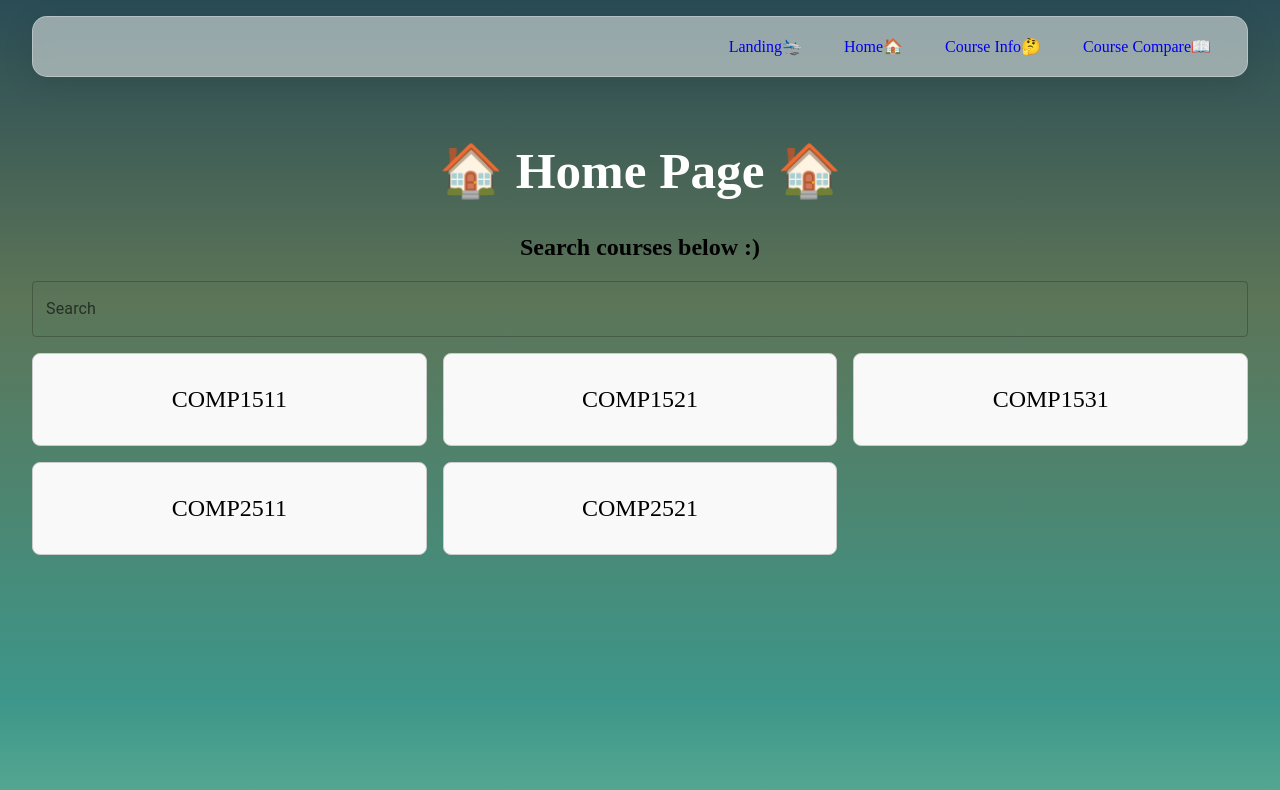
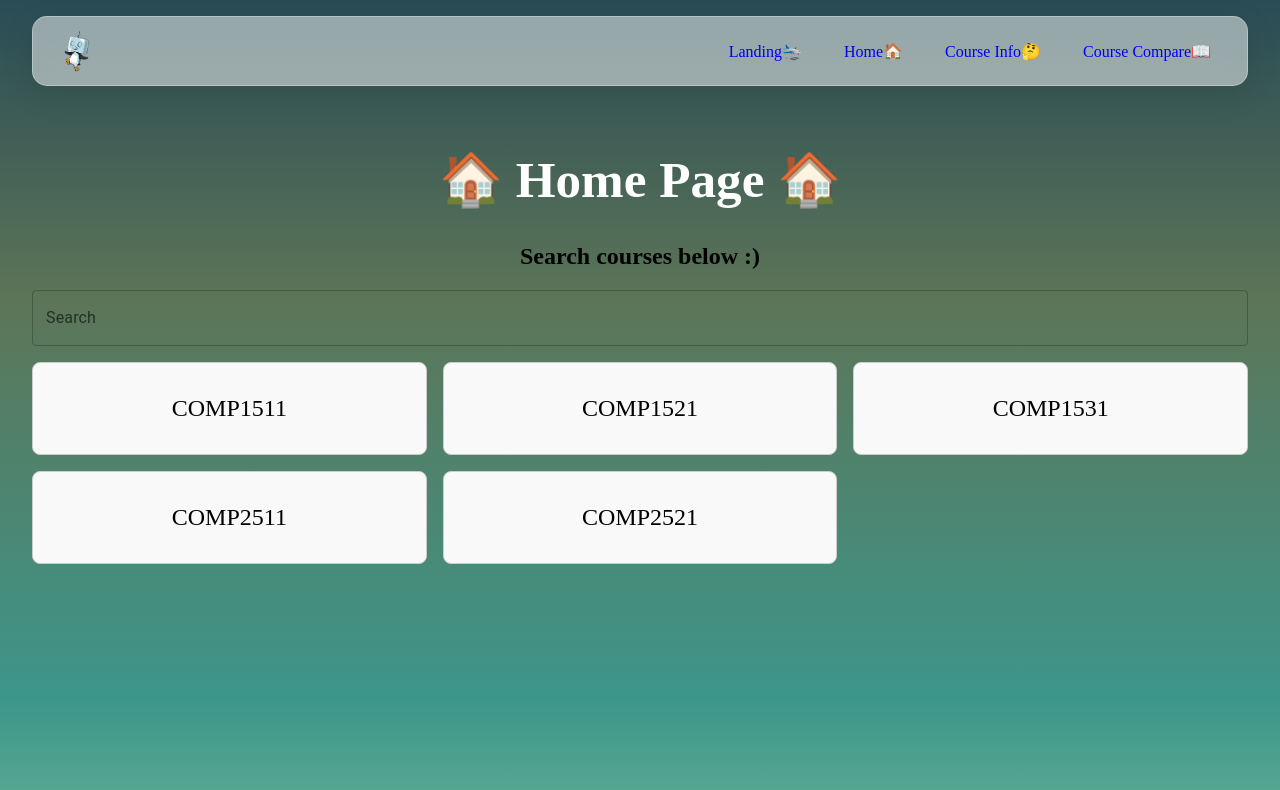
Before and after one commit to devsoc-unsw/trainee-ice-25t1, a React (Vite) app in the folder frontend/: page / in a window 1280 px wide. Both pictures are taken after a click on the button "Get Started". Shown: the top 790 px of the page. Built offline with nearby package versions, Linux system fonts and the light colour scheme.

Commit message:
Change icon, add logo and easter egg

```diff
--- a/frontend/index.html
+++ b/frontend/index.html
@@ -2,7 +2,7 @@
 <html lang="en">
   <head>
     <meta charset="UTF-8" />
-    <link rel="icon" type="image/svg+xml" href="/vite.svg" />
+    <link rel="icon" type="image/png" href="/funny_lil_pokemon.png" />
     <link href="https://fonts.googleapis.com/css2?family=Kaushan+Script&display=swap" rel="stylesheet">
     <link href="https://fonts.googleapis.com/css2?family=Karla:ital,wght@0,200..800;1,200..800&display=swap" rel="stylesheet">
     <meta name="viewport" content="width=device-width, initial-scale=1.0" />
--- a/frontend/src/components/NavBar/NavBar.css
+++ b/frontend/src/components/NavBar/NavBar.css
@@ -55,3 +55,8 @@ nav a.active {
     font-weight: bold;
     color: var( #007BFF);
 }
+
+.logo {
+    width: 3rem;
+    height: 3rem;
+}
--- a/frontend/src/components/NavBar/NavBar.tsx
+++ b/frontend/src/components/NavBar/NavBar.tsx
@@ -1,9 +1,13 @@
+import { Tooltip } from "@mui/material";
 import "./NavBar.css"
 
 const Navbar = () => {
     return (
         <div>
             <nav>
+                <Tooltip title="Hi! Pls save meee">
+                    <img src="/funny_lil_pokemon.png" alt="logo" className="logo"/>
+                </Tooltip>
                 <ul>
                     <li><a href="/">Landing🛬</a></li>
                     <li><a href="/home">Home🏠</a></li>
```
Also changed, not shown: frontend/public/funny_lil_pokemon.png (added).
